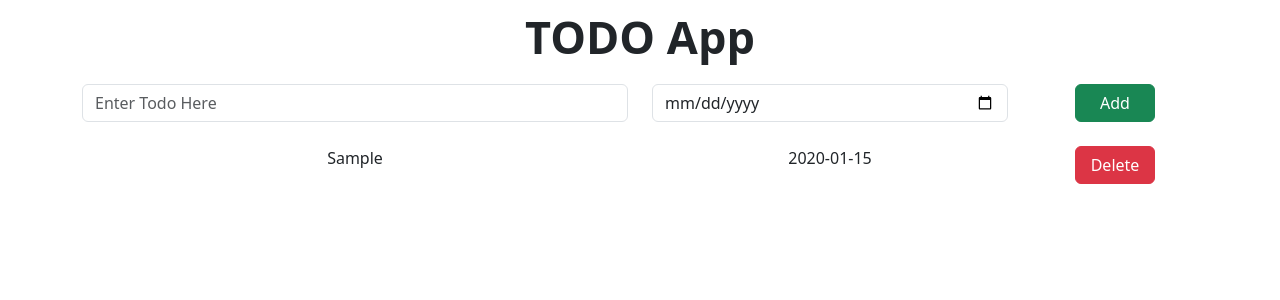
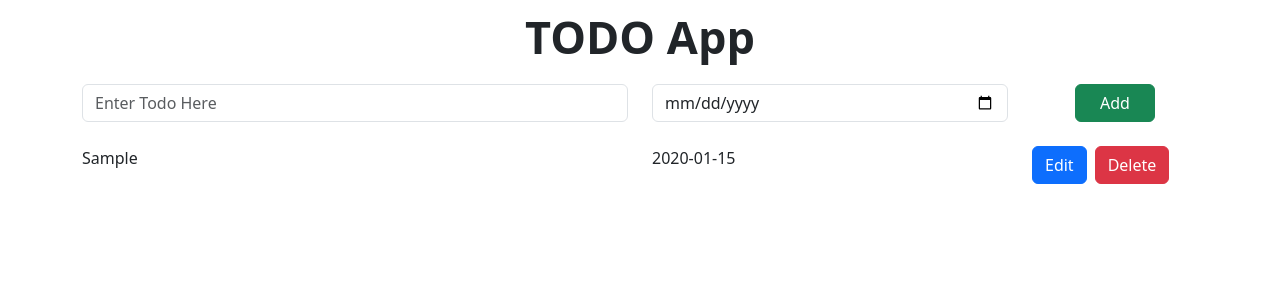
Before and after one commit to anupamkush9/revise-react, a React (Vite) app: page / in a window 1280 px wide. Both pictures are taken after typing "Sample", "2020-01-15" into the empty fields and a click on the button "Add". Shown: the top 300 px of the page. Built offline with nearby package versions, Linux system fonts and the light colour scheme.

Commit message:
implemented edit functionality

```diff
--- a/src/App.jsx
+++ b/src/App.jsx
@@ -22,6 +22,15 @@ function App() {
     setTodoItems(newTodoItems);
   };
 
+  const handleEditItem = (updatedItem) => {
+    const newTodoItems = todoItems.map((item) =>
+      item.name === updatedItem.oldName
+        ? { name: updatedItem.newName, dueDate: updatedItem.newDate }
+        : item
+    );
+    setTodoItems(newTodoItems);
+  };
+
   return (
     <center className="todo-container">
       <AppName />
@@ -30,6 +39,7 @@ function App() {
       <TodoItems
         todoItems={todoItems}
         onDeleteClick={handleDeleteItem}
+        onEditClick={handleEditItem}
       ></TodoItems>
     </center>
   );
--- a/src/components/TodoItem.jsx
+++ b/src/components/TodoItem.jsx
@@ -1,18 +1,82 @@
-function TodoItem({ todoName, todoDate, onDeleteClick }) {
+
+import { useState } from "react";
+
+function TodoItem({ todoName, todoDate, onDeleteClick, onEditClick }) {
+  const [isEditing, setIsEditing] = useState(false);
+  const [editedName, setEditedName] = useState(todoName);
+  const [editedDate, setEditedDate] = useState(todoDate);
+
+  const handleSave = () => {
+    onEditClick({ oldName: todoName, newName: editedName, newDate: editedDate });
+    setIsEditing(false);
+  };
+
+  const handleCancel = () => {
+    setEditedName(todoName);
+    setEditedDate(todoDate);
+    setIsEditing(false);
+  };
+
   return (
-    <div className="container text-center">
+    <div className="container">
       <div className="row kg-row">
+        {isEditing ? (
+          <>
+            <div className="col-6">
+              <input
+                type="text"
+                className="form-control"
+                value={editedName}
+                onChange={(e) => setEditedName(e.target.value)}
+              />
+            </div>
+            <div className="col-4">
+              <input
+                type="date"
+                className="form-control"
+                value={editedDate}
+                onChange={(e) => setEditedDate(e.target.value)}
+              />
+            </div>
+            <div className="col-2">
+              <button
+                type="button"
+                className="btn btn-success me-2"
+                onClick={handleSave}
+              >
+                Save
+              </button>
+              <button
+                type="button"
+                className="btn btn-secondary"
+                onClick={handleCancel}
+              >
+                Cancel
+              </button>
+            </div>
+          </>
+        ) : (
+          <>
             <div className="col-6">{todoName}</div>
             <div className="col-4">{todoDate}</div>
             <div className="col-2">
               <button
                 type="button"
-            className="btn btn-danger kg-button"
+                className="btn btn-primary me-2"
+                onClick={() => setIsEditing(true)}
+              >
+                Edit
+              </button>
+              <button
+                type="button"
+                className="btn btn-danger"
                 onClick={() => onDeleteClick(todoName)}
               >
                 Delete
               </button>
             </div>
+          </>
+        )}
       </div>
     </div>
   );
--- a/src/components/TodoItems.jsx
+++ b/src/components/TodoItems.jsx
@@ -1,15 +1,17 @@
 import TodoItem from "./TodoItem";
 import styles from "./TodoItems.module.css";
 
-const TodoItems = ({ todoItems, onDeleteClick }) => {
+const TodoItems = ({ todoItems, onDeleteClick, onEditClick }) => {
   return (
     <div className={styles.itemsContainer}>
-      {todoItems.map((item) => (
+      {todoItems.map((item, index) => (
         <TodoItem
+          key={index} // Ensure each child has a unique key
           todoDate={item.dueDate}
           todoName={item.name}
           onDeleteClick={onDeleteClick}
-        ></TodoItem>
+          onEditClick={onEditClick} // Pass the onEditClick handler
+        />
       ))}
     </div>
   );
```
Lines whose indentation alone changed are shown as unchanged.
